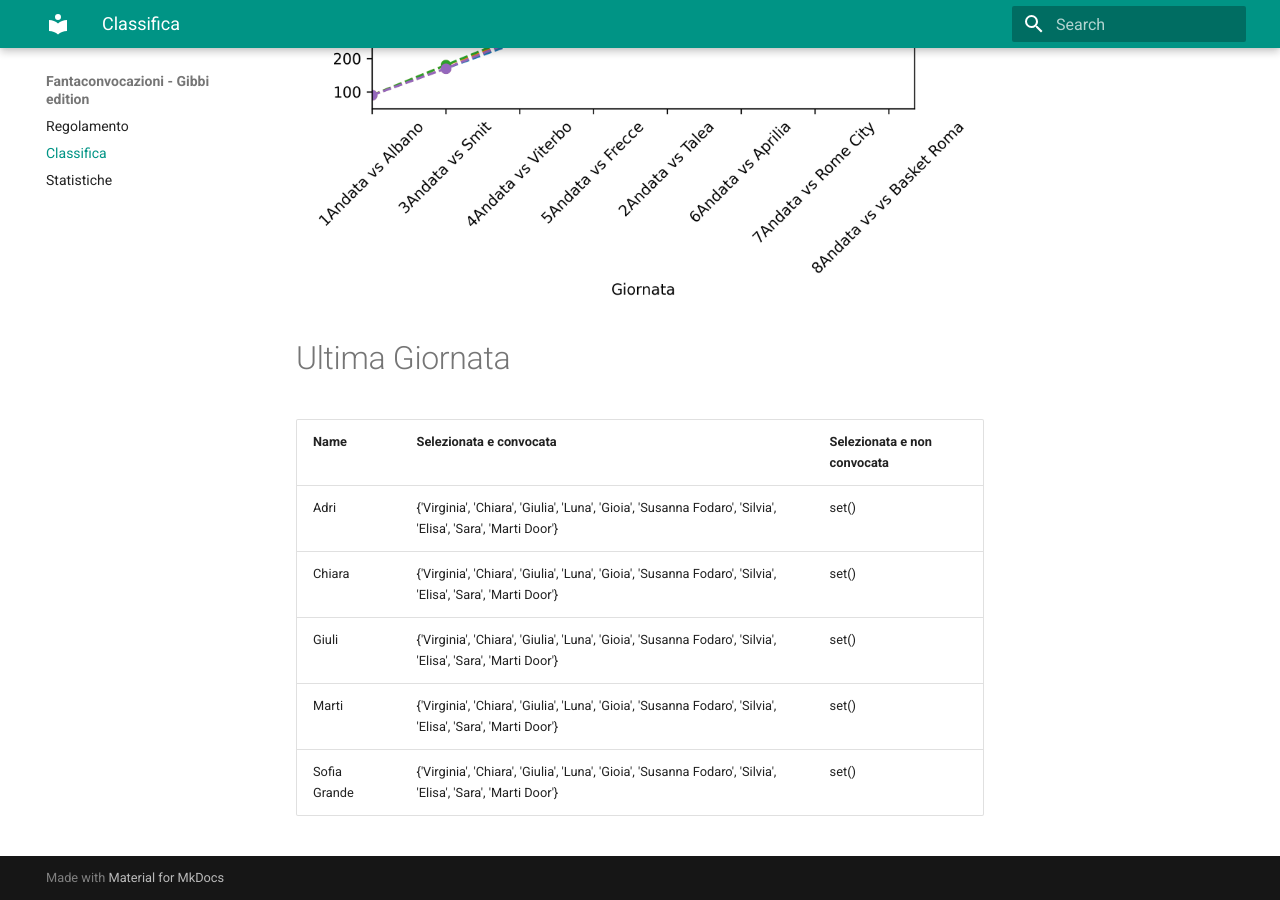
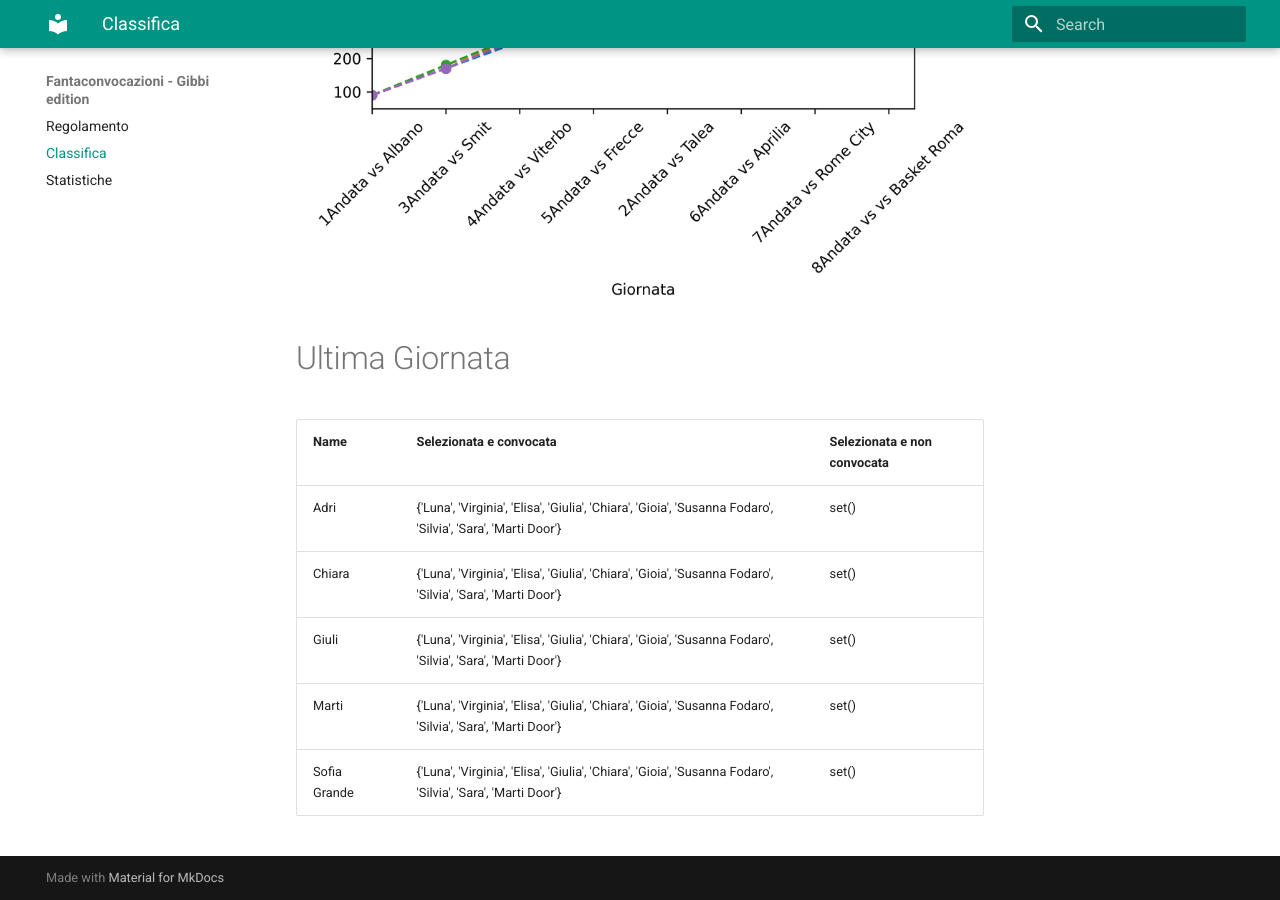
Before and after one commit to martinig94/fantagibbi, an MkDocs documentation site: the page built from docs/Classifica.md, in a window 1280 px wide and 900 px high, scrolled down 810 px. Built offline with MkDocs 1.6.1 and Material for MkDocs 9.7.7, drawn with Linux system fonts in a browser that asks for light colours.

Commit message:
Auto-update from main.py

```diff
--- a/docs/Classifica.md
+++ b/docs/Classifica.md
@@ -18,9 +18,9 @@
 <!-- START_TABLE CORRECT -->
 | Name         | Selezionata e convocata                                                                                      | Selezionata e non convocata   |
 |:-------------|:-------------------------------------------------------------------------------------------------------------|:------------------------------|
-| Adri         | {'Virginia', 'Chiara', 'Giulia', 'Luna', 'Gioia', 'Susanna Fodaro', 'Silvia', 'Elisa', 'Sara', 'Marti Door'} | set()                         |
-| Chiara       | {'Virginia', 'Chiara', 'Giulia', 'Luna', 'Gioia', 'Susanna Fodaro', 'Silvia', 'Elisa', 'Sara', 'Marti Door'} | set()                         |
-| Giuli        | {'Virginia', 'Chiara', 'Giulia', 'Luna', 'Gioia', 'Susanna Fodaro', 'Silvia', 'Elisa', 'Sara', 'Marti Door'} | set()                         |
-| Marti        | {'Virginia', 'Chiara', 'Giulia', 'Luna', 'Gioia', 'Susanna Fodaro', 'Silvia', 'Elisa', 'Sara', 'Marti Door'} | set()                         |
-| Sofia Grande | {'Virginia', 'Chiara', 'Giulia', 'Luna', 'Gioia', 'Susanna Fodaro', 'Silvia', 'Elisa', 'Sara', 'Marti Door'} | set()                         |
+| Adri         | {'Luna', 'Virginia', 'Elisa', 'Giulia', 'Chiara', 'Gioia', 'Susanna Fodaro', 'Silvia', 'Sara', 'Marti Door'} | set()                         |
+| Chiara       | {'Luna', 'Virginia', 'Elisa', 'Giulia', 'Chiara', 'Gioia', 'Susanna Fodaro', 'Silvia', 'Sara', 'Marti Door'} | set()                         |
+| Giuli        | {'Luna', 'Virginia', 'Elisa', 'Giulia', 'Chiara', 'Gioia', 'Susanna Fodaro', 'Silvia', 'Sara', 'Marti Door'} | set()                         |
+| Marti        | {'Luna', 'Virginia', 'Elisa', 'Giulia', 'Chiara', 'Gioia', 'Susanna Fodaro', 'Silvia', 'Sara', 'Marti Door'} | set()                         |
+| Sofia Grande | {'Luna', 'Virginia', 'Elisa', 'Giulia', 'Chiara', 'Gioia', 'Susanna Fodaro', 'Silvia', 'Sara', 'Marti Door'} | set()                         |
 <!-- END_TABLE CORRECT -->
```
